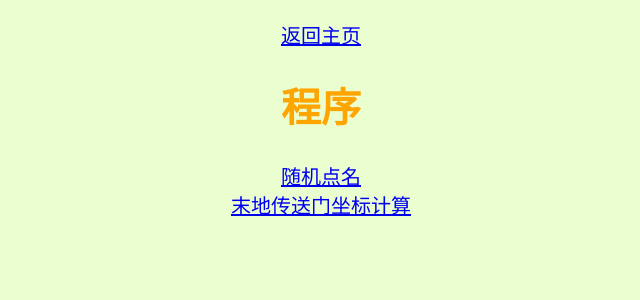
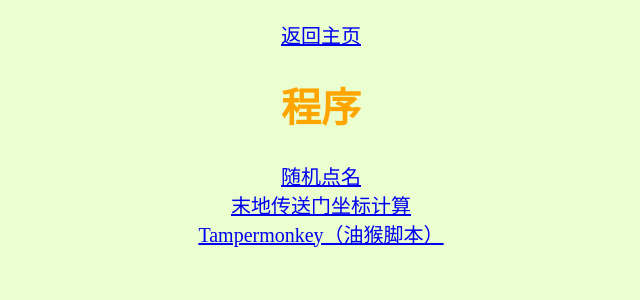
Before and after one commit to xkk1/xkk1.github.io, a Jekyll site: the page program/index.html, which Jekyll copies as it is, in a window 1280 px wide. Shown: the top 300 px of the page, without its empty margins (319-959 px from the left). Built offline with Jekyll 4.4.1, drawn with Linux system fonts in a browser that asks for light colours.

Commit message:
Update index.html

```diff
--- a/program/index.html
+++ b/program/index.html
@@ -17,6 +17,7 @@
     <p id="xkk_p">
 <a href="./randomrollcall/">随机点名</a><br>
 <a href="./End-Portal.html" target="_blank">末地传送门坐标计算</a><br>
+<a href="./Tampermonkey/">Tampermonkey（油猴脚本）</a><br>
     </p>
 <div id="secret_information" style="display:none">
     <p id="xkk_p">
```
